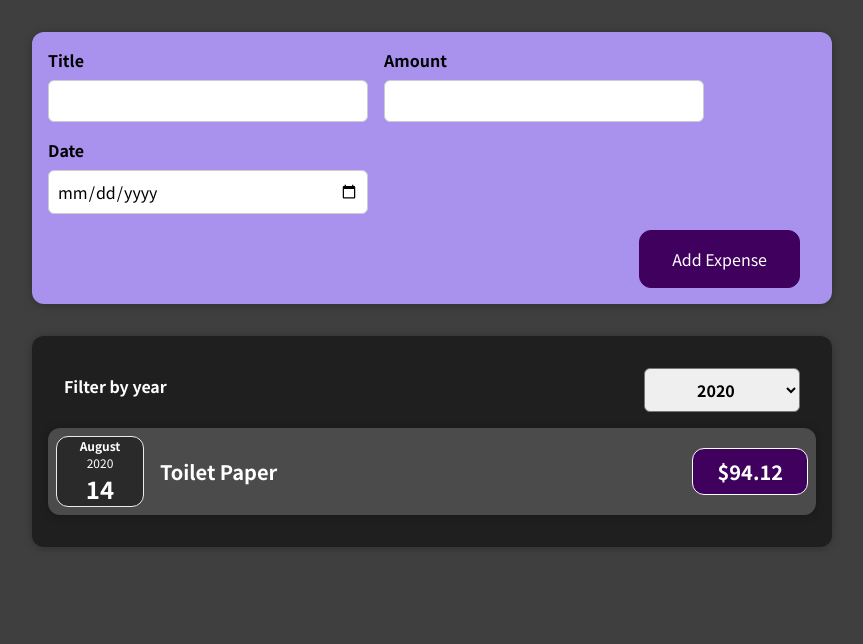
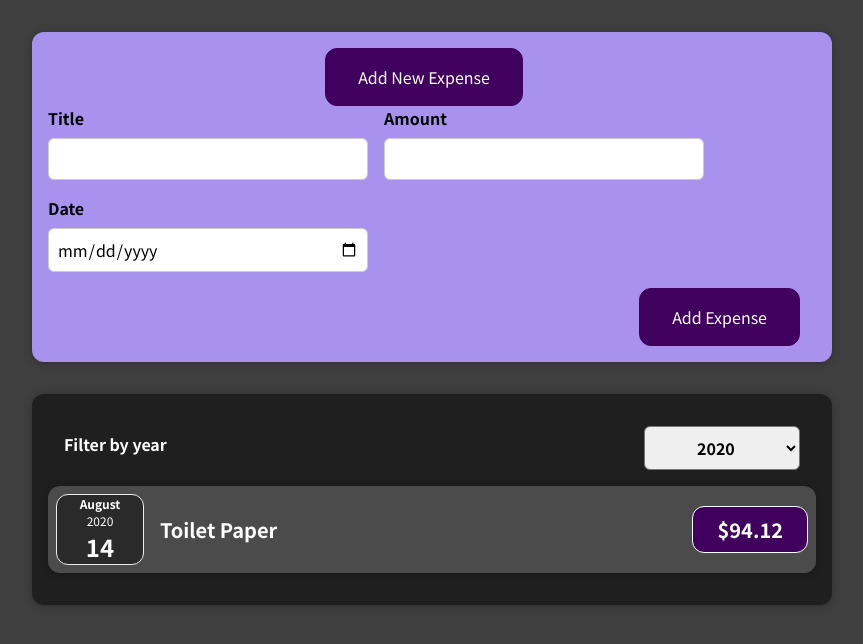
Before and after one commit to proto-zero/Udemy-React, a React (Create React App) app: page / in a window 1280 px wide. Shown: the top 644 px of the page, without its empty margins (208-1071 px from the left). Built offline with nearby package versions, Linux system fonts and the light colour scheme.

Commit message:
begin to create add new expense button

```diff
--- a/src/components/NewExpense/NewExpense.js
+++ b/src/components/NewExpense/NewExpense.js
@@ -1,4 +1,4 @@
-import React from 'react';
+import React, { useState } from 'react';
 import './NewExpense.css';
 import ExpenseForm from "./ExpenseForm"
 
@@ -11,9 +11,12 @@ function NewExpense(props) {
         props.onAddExpense(expenseData);
     };
 
-    return <div className="new-expense">
-        <ExpenseForm onSaveExpenseData={saveExpenseDataHandler} />
+    return (
+         <div className="new-expense">
+             <button>Add New Expense</button>
+            <ExpenseForm onSaveExpenseData={saveExpenseDataHandler} />
     </div>
+    );
 }
 
 export default NewExpense;
```
Also changed, not shown: 1 other file (tests, documents, lock files or other folders).
